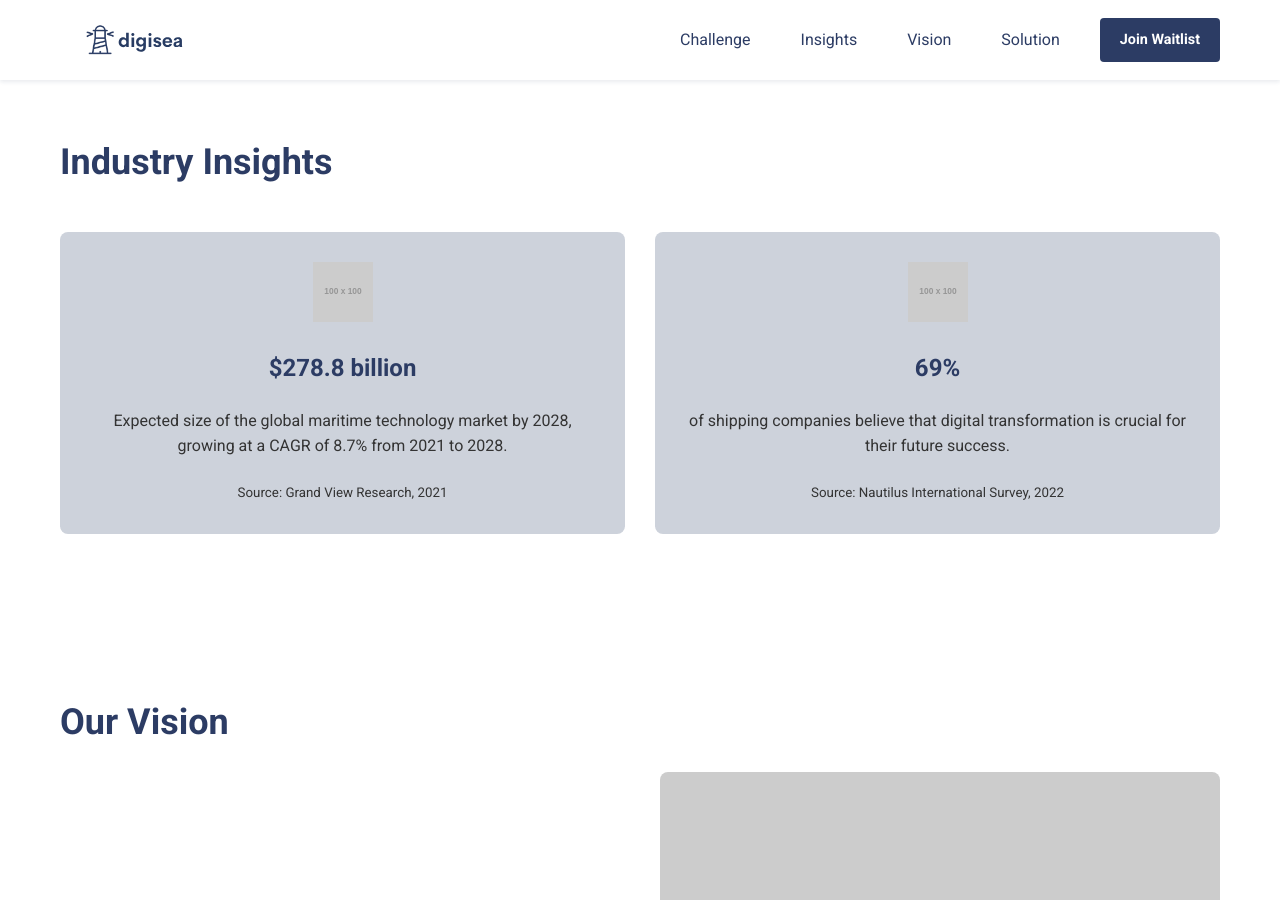
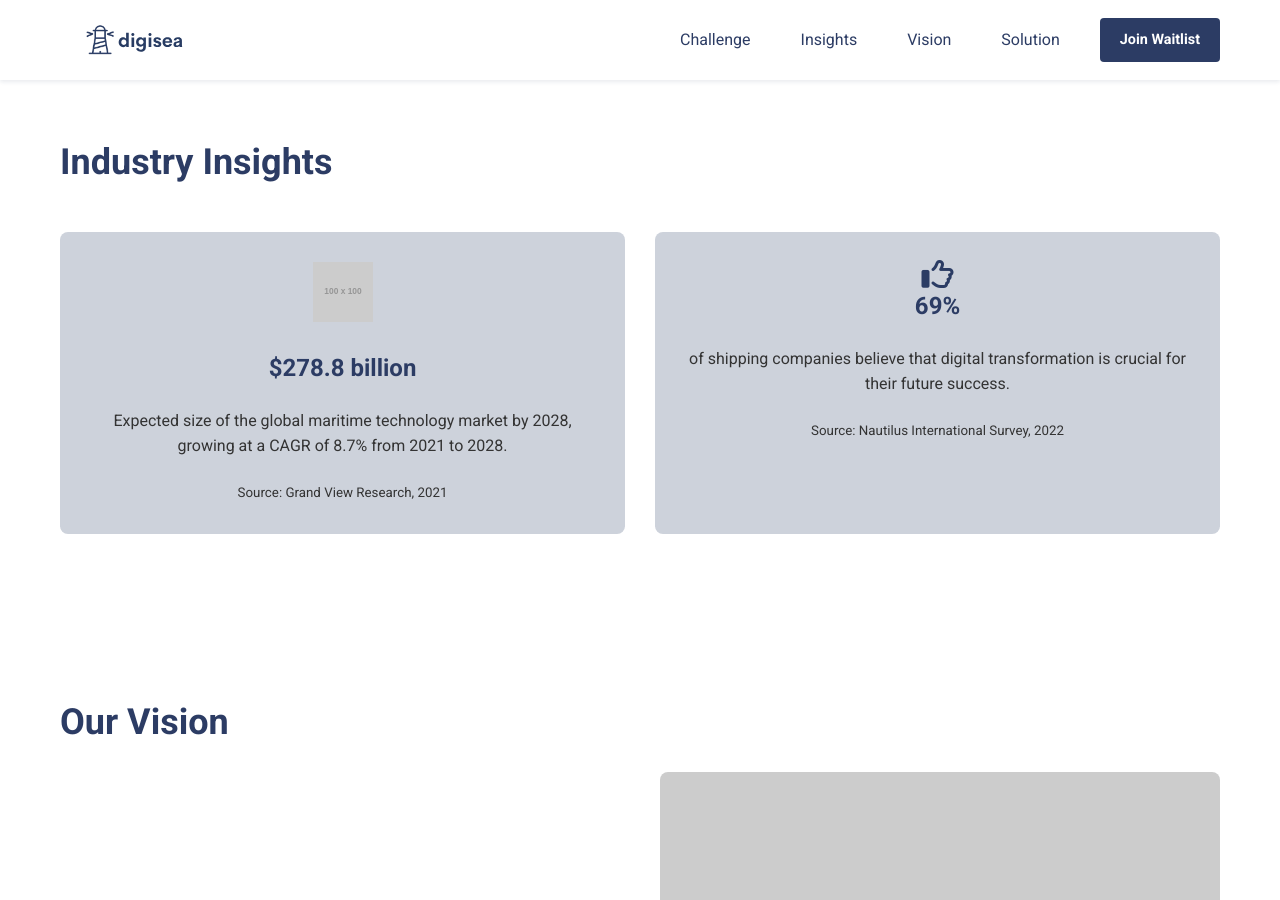
Before and after one commit to sasatass/digisea, a Jekyll site: the page built from index.markdown, in a window 1280 px wide and 900 px high, scrolled down 1252 px. Built offline with Jekyll 4.4.1, drawn with Linux system fonts in a browser that asks for light colours; a script that is not in the unit is left out.

Commit message:
Update index.markdown

```diff
--- a/index.markdown
+++ b/index.markdown
@@ -48,7 +48,7 @@ title: The Home of Maritime SaaS
                 <small>Source: Grand View Research, 2021</small>
             </div>
             <div class="insight-card">
-               <img src="https://cplacehold.co/100x100?text=Icon" alt="Insight Icon" class="insight-icon" />
+             <i class="fa-regular fa-thumbs-up fa-2xl" style="color: #2b3c64;"></i>
                 <h3>69%</h3>
                 <p>of shipping companies believe that digital transformation is crucial for their future success.</p>
                 <small>Source: Nautilus International Survey, 2022</small>
```
